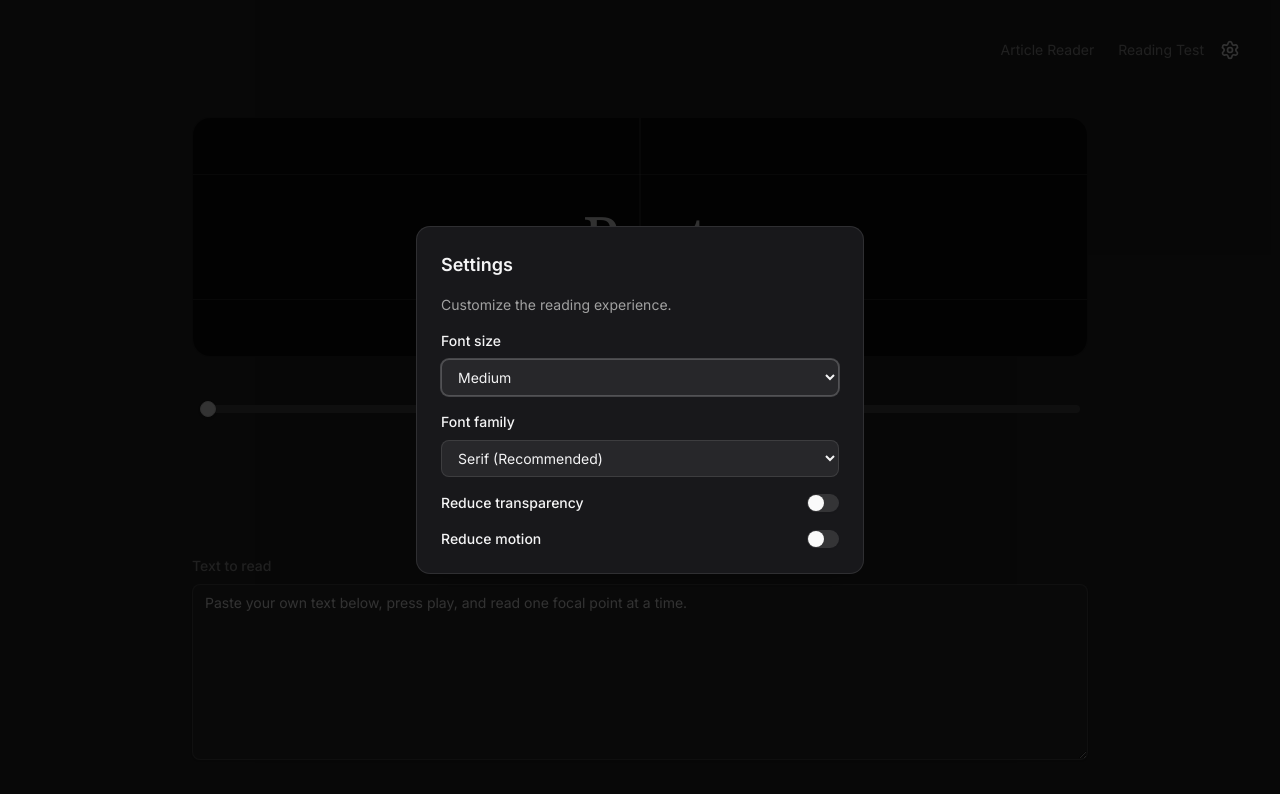
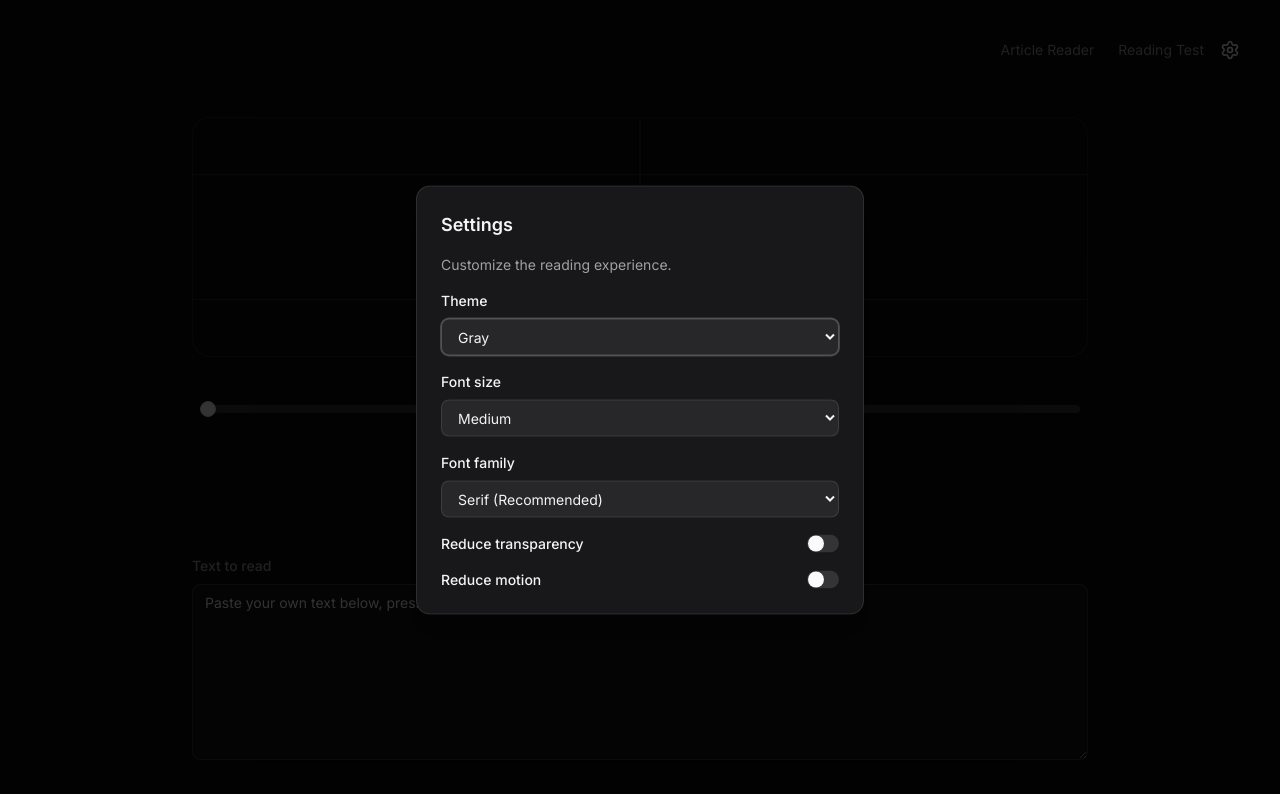
Before and after one commit to SpyC0der77/speedreader, a Next.js app: page / in a window 1280 px wide. Both pictures are taken after a click on the button 1230 px from the left and 50 px from the top of the page. Shown: the top 794 px of the page. Built offline with nearby package versions, Linux system fonts and the light colour scheme.

Commit message:
Implement theme selection in ReaderPage and SpeedReader components. Updated globals.css for theme color adjustments and added a gray theme option. Enhanced user experience by allowing users to switch between black and gray themes.

```diff
--- a/app/globals.css
+++ b/app/globals.css
@@ -53,8 +53,8 @@ body {
 
 :root {
   --radius: 0.625rem;
-  /* Swapped: background = page, muted = speed reader display */
-  --background: oklch(0.97 0 0);
+  /* Black theme (default): background = page */
+  --background: oklch(1 0 0);
   --foreground: oklch(0.145 0 0);
   --card: oklch(1 0 0);
   --card-foreground: oklch(0.145 0 0);
@@ -64,7 +64,7 @@ body {
   --primary-foreground: oklch(0.985 0 0);
   --secondary: oklch(0.97 0 0);
   --secondary-foreground: oklch(0.205 0 0);
-  --muted: oklch(1 0 0);
+  --muted: oklch(0.97 0 0);
   --muted-foreground: oklch(0.556 0 0);
   --accent: oklch(0.97 0 0);
   --accent-foreground: oklch(0.205 0 0);
@@ -91,8 +91,8 @@ body {
 }
 
 .dark {
-  /* Swapped: background = page (lighter), muted = speed reader (darker) */
-  --background: oklch(0.269 0 0);
+  /* Black theme: background = page (dark) */
+  --background: oklch(0.145 0 0);
   --foreground: oklch(0.985 0 0);
   --card: oklch(0.205 0 0);
   --card-foreground: oklch(0.985 0 0);
@@ -102,7 +102,7 @@ body {
   --primary-foreground: oklch(0.205 0 0);
   --secondary: oklch(0.269 0 0);
   --secondary-foreground: oklch(0.985 0 0);
-  --muted: oklch(0.145 0 0);
+  --muted: oklch(0.269 0 0);
   --muted-foreground: oklch(0.708 0 0);
   --accent: oklch(0.269 0 0);
   --accent-foreground: oklch(0.985 0 0);
@@ -126,6 +126,12 @@ body {
 
   scrollbar-width: thin;
   scrollbar-color: oklch(0.556 0 0 / 60%) oklch(0.269 0 0);
+}
+
+/* Gray theme: background = page (lighter), muted = speed reader (darker) */
+.dark [data-theme="gray"] {
+  --background: oklch(0.269 0 0);
+  --muted: oklch(0.145 0 0);
 }
 
 @layer base {
--- a/app/reader/page.tsx
+++ b/app/reader/page.tsx
@@ -12,6 +12,7 @@ import { SpeedReader } from "@/components/speed-reader";
 import { Slider } from "@/components/ui/slider";
 import { useReduceMotion } from "@/lib/reduce-motion-context";
 import { useReduceTransparency } from "@/lib/reduce-transparency-context";
+import { useTheme, type Theme } from "@/lib/theme-context";
 import {
   attachTrailingCommasToLinks,
   extractTextFromHtml,
@@ -136,6 +137,7 @@ const DEFAULT_SENTENCE_END_MS = 500;
 const DEFAULT_SPEECH_BREAK_MS = 250;
 
 export default function ReaderPage() {
+  const { theme, setTheme } = useTheme();
   const { reduceMotion, setReduceMotion } = useReduceMotion();
   const { reduceTransparency, setReduceTransparency } = useReduceTransparency();
   const [url, setUrl] = useState("");
@@ -352,6 +354,25 @@ export default function ReaderPage() {
                   Adjust pause durations (values at 250 WPM; scale with speed).
                 </Dialog.Description>
                 <div className="space-y-4">
+                  <div>
+                    <label
+                      htmlFor="theme"
+                      className="mb-2 block text-sm font-medium text-zinc-100"
+                    >
+                      Theme
+                    </label>
+                    <select
+                      id="theme"
+                      value={theme}
+                      onChange={(e) =>
+                        setTheme(e.target.value as Theme)
+                      }
+                      className="w-full rounded-md border border-white/10 bg-zinc-800 px-3 py-2 text-sm text-zinc-100 focus:border-white/20 focus:outline-none focus:ring-1 focus:ring-white/20"
+                    >
+                      <option value="black">Black</option>
+                      <option value="gray">Gray</option>
+                    </select>
+                  </div>
                   <div>
                     <label
                       htmlFor="sentence-end"
--- a/components/speed-reader.tsx
+++ b/components/speed-reader.tsx
@@ -11,6 +11,7 @@ import { Switch } from "@/components/ui/switch";
 import { Textarea } from "@/components/ui/textarea";
 import { useReduceMotion } from "@/lib/reduce-motion-context";
 import { useReduceTransparency } from "@/lib/reduce-transparency-context";
+import { useTheme, type Theme } from "@/lib/theme-context";
 import {
   calculateReadingTimeMs,
   getWordParts,
@@ -76,6 +77,7 @@ type SpeedReaderProps =
   | SpeedReaderTestProps;
 
 export function SpeedReader(props: SpeedReaderProps): React.ReactElement | null {
+  const { theme, setTheme } = useTheme();
   const { reduceMotion, setReduceMotion } = useReduceMotion();
   const { reduceTransparency, setReduceTransparency } = useReduceTransparency();
   const isFull = props.variant === "full";
@@ -434,6 +436,25 @@ export function SpeedReader(props: SpeedReaderProps): React.ReactElement | null
             <div className="space-y-4">
               <div>
                 <label
+                  htmlFor="theme-speedreader"
+                  className="mb-2 block text-sm font-medium text-zinc-100"
+                >
+                  Theme
+                </label>
+                <select
+                  id="theme-speedreader"
+                  value={theme}
+                  onChange={(e) =>
+                    setTheme(e.target.value as Theme)
+                  }
+                  className="w-full rounded-md border border-white/10 bg-zinc-800 px-3 py-2 text-sm text-zinc-100 focus:border-white/20 focus:outline-none focus:ring-1 focus:ring-white/20"
+                >
+                  <option value="black">Black</option>
+                  <option value="gray">Gray</option>
+                </select>
+              </div>
+              <div>
+                <label
                   htmlFor="font-size"
                   className="mb-2 block text-sm font-medium text-zinc-100"
                 >
--- /dev/null
+++ b/lib/theme-context.tsx
@@ -0,0 +1,60 @@
+"use client";
+
+import React, { createContext, useCallback, useContext, useEffect, useState } from "react";
+
+const STORAGE_KEY = "speedreader-theme";
+
+export type Theme = "black" | "gray";
+
+interface ThemeContextValue {
+  theme: Theme;
+  setTheme: (value: Theme) => void;
+}
+
+const ThemeContext = createContext<ThemeContextValue | null>(null);
+
+export function ThemeProvider({ children }: { children: React.ReactNode }) {
+  const [theme, setThemeState] = useState<Theme>("gray");
+  const [mounted, setMounted] = useState(false);
+
+  useEffect(() => {
+    setMounted(true);
+    try {
+      const stored = localStorage.getItem(STORAGE_KEY);
+      if (stored === "black" || stored === "gray") {
+        setThemeState(stored);
+      }
+    } catch {
+      // Ignore localStorage errors
+    }
+  }, []);
+
+  const setTheme = useCallback((value: Theme) => {
+    setThemeState(value);
+    try {
+      localStorage.setItem(STORAGE_KEY, value);
+    } catch {
+      // Ignore localStorage errors
+    }
+  }, []);
+
+  return (
+    <ThemeContext.Provider value={{ theme, setTheme }}>
+      <div
+        data-theme={mounted ? theme : "gray"}
+        className="min-h-screen"
+        style={{ display: "contents" }}
+      >
+        {children}
+      </div>
+    </ThemeContext.Provider>
+  );
+}
+
+export function useTheme() {
+  const ctx = useContext(ThemeContext);
+  if (!ctx) {
+    return { theme: "gray" as Theme, setTheme: () => {} };
+  }
+  return ctx;
+}
```
Also changed, not shown: app/providers.tsx (+6 -3 lines).
